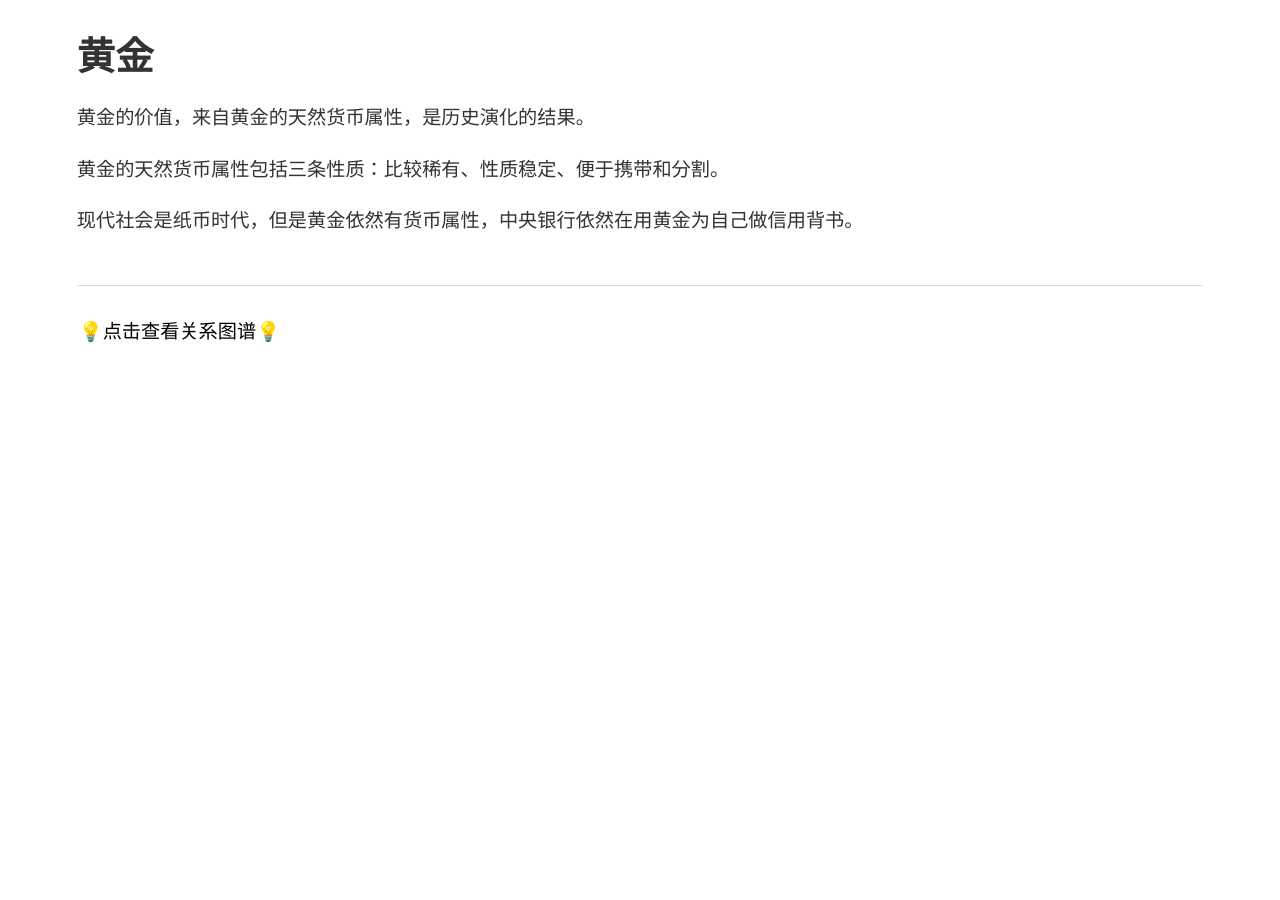
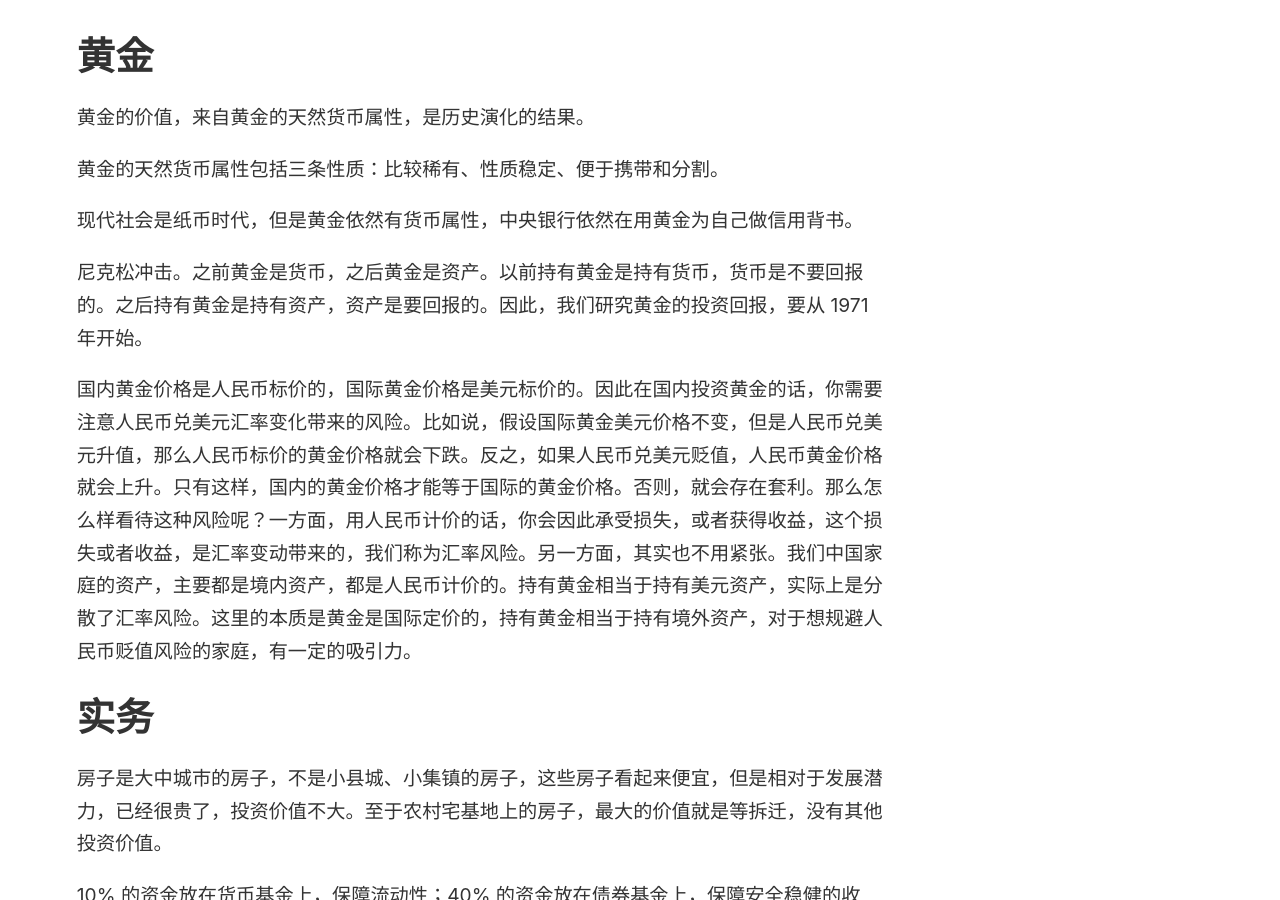
Before and after one commit to wingowen/digital-garden-jekyll, a Jekyll site: the page built from _notes/徐远的投资课.md, in a window 1280 px wide and 900 px high, scrolled down 7277 px. Built offline with Jekyll 4.4.1, drawn with Linux system fonts in a browser that asks for light colours; before the commit the page ends 7737 px from its top, so only the background shows below that; some of the changed text lies outside the part shown.

Commit message:
vault backup: 2024-09-06 18:02:07

```diff
--- a/_notes/徐远的投资课.md
+++ b/_notes/徐远的投资课.md
@@ -163,3 +163,19 @@
 黄金的天然货币属性包括三条性质：比较稀有、性质稳定、便于携带和分割。
 
 现代社会是纸币时代，但是黄金依然有货币属性，中央银行依然在用黄金为自己做信用背书。
+
+尼克松冲击。之前黄金是货币，之后黄金是资产。以前持有黄金是持有货币，货币是不要回报的。之后持有黄金是持有资产，资产是要回报的。因此，我们研究黄金的投资回报，要从 1971 年开始。
+
+国内黄金价格是人民币标价的，国际黄金价格是美元标价的。因此在国内投资黄金的话，你需要注意人民币兑美元汇率变化带来的风险。比如说，假设国际黄金美元价格不变，但是人民币兑美元升值，那么人民币标价的黄金价格就会下跌。反之，如果人民币兑美元贬值，人民币黄金价格就会上升。只有这样，国内的黄金价格才能等于国际的黄金价格。否则，就会存在套利。那么怎么样看待这种风险呢？一方面，用人民币计价的话，你会因此承受损失，或者获得收益，这个损失或者收益，是汇率变动带来的，我们称为汇率风险。另一方面，其实也不用紧张。我们中国家庭的资产，主要都是境内资产，都是人民币计价的。持有黄金相当于持有美元资产，实际上是分散了汇率风险。这里的本质是黄金是国际定价的，持有黄金相当于持有境外资产，对于想规避人民币贬值风险的家庭，有一定的吸引力。
+
+# 实务
+
+房子是大中城市的房子，不是小县城、小集镇的房子，这些房子看起来便宜，但是相对于发展潜力，已经很贵了，投资价值不大。至于农村宅基地上的房子，最大的价值就是等拆迁，没有其他投资价值。
+
+10% 的资金放在货币基金上，保障流动性；40% 的资金放在债券基金上，保障安全稳健的收益；50% 的资金放在股票基金上，博取成长性。
+
+**资产配置原则**
+
+对于年轻人（35岁以下）而言，成长性要排在第一位，可以多配置股票。对于年龄较大的人（65岁以上）来说，安全性要排在第一位，要少配或者不配高风险的股票。对于上有老、下有小的中年人，就需要在成长性和安全性中间权衡，均衡配置，既追求安全性，也追求成长性。
+
+对于小额资金（比如10万元、20万元）来说，成长性排在第一位；资金额度越大，对安全性的要求就越高，100万~500万元级别的资金需要在增长性和安全性之间做权衡；资金量到500万元以上或千万元以上，一定要将安全性升级，同时开始考虑风险分散的问题。
```
